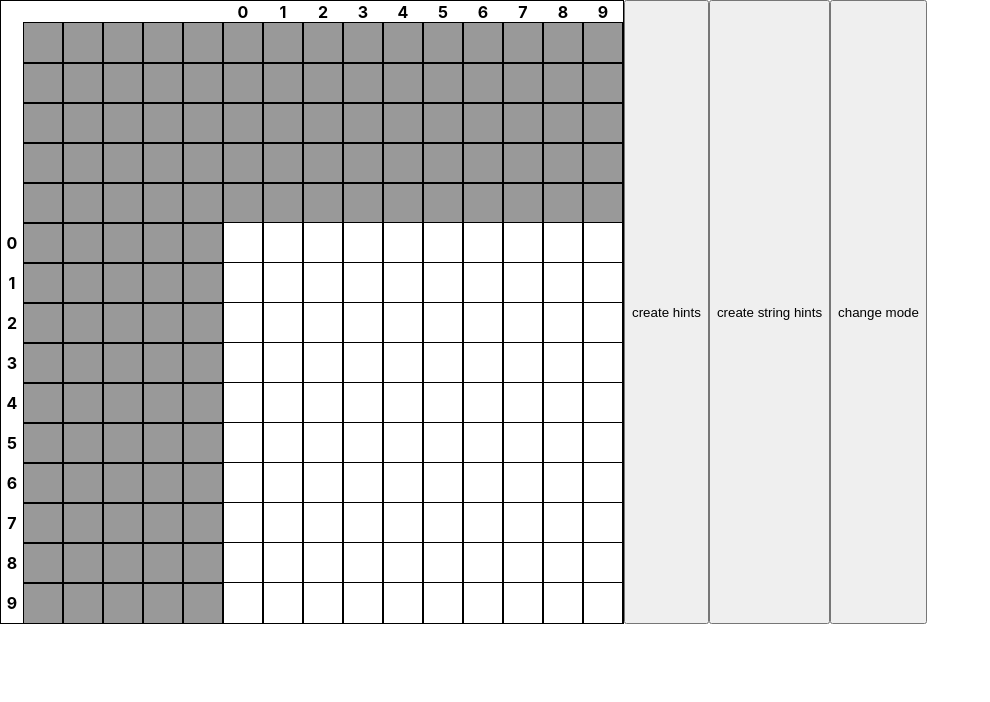
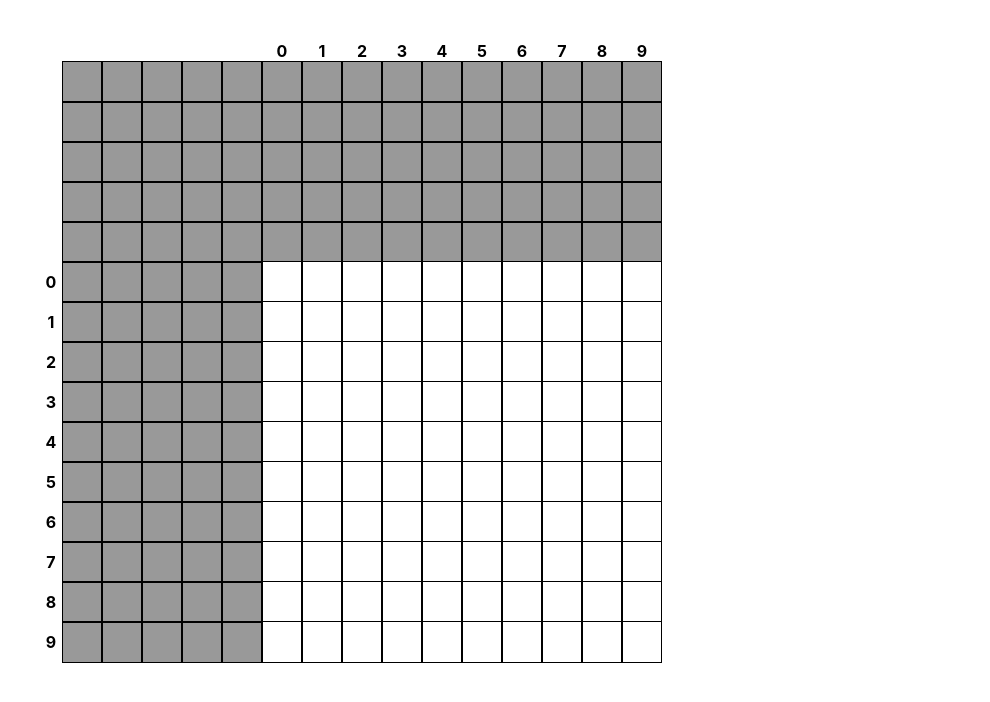
Before and after one commit to ordros/illust-logic, a React (Create React App) app: page /solve in a window 1280 px wide. Shown: the top 702 px of the page, without its empty margins (0-990 px from the left). Built offline with nearby package versions, Linux system fonts and the light colour scheme.

Commit message:
add create question page, solve question page.

```diff
--- a/src/App.js
+++ b/src/App.js
@@ -1,13 +1,11 @@
 import './App.css';
-import styled from 'styled-components';
-import Table from './components/Table';
-import { Provider, useDispatch } from 'react-redux';
+import { Provider } from 'react-redux';
 import { createStore } from 'redux'
 import pixelTableReducer from './reducers/pixelTableReducer';
 import PixelTable from './components/PixelTable';
-import PixelTablePage from './components/PixelTablePage';
 import { BrowserRouter, Route } from 'react-router-dom';
-// import { Route, Router } from 'react-router';
+import EditQuestionPage from './components/EditQuestionPage';
+import SolveQuestionPage from './components/SolveQuestionPage';
 
 function App() {
   const store = createStore(pixelTableReducer);
@@ -16,7 +14,8 @@ function App() {
     <div className="App">
       <Provider store={store}>
         <BrowserRouter>
-          <Route path="/" component={PixelTablePage} />
+          <Route path="/create" component={EditQuestionPage} />
+          <Route path="/solve" component={SolveQuestionPage} />
         </BrowserRouter>
       </Provider>
     </div>
--- /dev/null
+++ b/src/components/EditQuestionPage/index.jsx
@@ -0,0 +1,66 @@
+import { useEffect, useState } from "react";
+import { useDispatch, useSelector } from "react-redux";
+import styled from "styled-components";
+import createHintsFromBoard from "../../utils/createHintsFromBoard";
+import createStringFromHint from "../../utils/createStringFromHint";
+import PixelTable from "../PixelTable";
+
+
+const EditQuestionPage = () => {
+  const { size, table, hints } = useSelector((state) => state);
+  const dispatch = useDispatch();
+
+  const [questionUrl, setQuestionUrl] = useState('');
+
+  const setInitalData = () => {
+    const initSize = 10;
+    dispatch({ type: "INIT", payload: { size: { x: initSize, y: initSize }}});
+    dispatch({ type: 'SET_HINTS', payload: { xHints: Array.from({length: initSize}), yHints: Array.from({length: initSize}) } });
+    return;
+  }
+
+  const createStringHints = () => {
+    const xStringHint = createStringFromHint(hints.x);
+    const yStringHint = createStringFromHint(hints.y);
+    const hintString = `${size.x}/${size.y}/${xStringHint}/${yStringHint}`;
+
+    setQuestionUrl(`/solve?hint=${hintString}`);
+  };
+
+  const setTableSize = (size) => {
+    if (!isNaN(size)) {
+      const numSize = parseInt(size);
+      if (numSize > 0 && numSize <= 20) {
+        dispatch({ type: 'INIT', payload: { size: { x: numSize, y: numSize }}});
+        dispatch({ type: 'SET_HINTS', payload: { xHints: Array.from({length: numSize}), yHints: Array.from({length: numSize}) } });
+      }
+    }
+  };
+
+  const createHints = () => {
+    const { xHints, yHints } = createHintsFromBoard(table);
+    dispatch({ type: 'SET_HINTS', payload: { xHints, yHints } })
+  };
+
+  useEffect(() => {
+    if (!table) {
+      setInitalData();
+    }
+  });
+
+  useEffect(() => {
+    if (hints && hints.x && hints.y) {
+      createStringHints();
+    }
+  }, [hints]);
+
+  return (
+    <>
+      <PixelTable size={size} table={table} hints={hints} onClickPixel={createHints}/>
+      table size(max size is 20): <input type="text" onChange={(e) => setTableSize(e.target.value)} max={30}/>
+      Let's solve: <a href={questionUrl}>{questionUrl && 'here'}</a>
+    </>
+  );
+};
+
+export default EditQuestionPage;
--- a/src/components/PixelTable/index.jsx
+++ b/src/components/PixelTable/index.jsx
@@ -1,10 +1,38 @@
-import React from 'react';
-import { useSelector } from 'react-redux';
-import Table from '../Table';
+import { useEffect } from "react";
+import { useDispatch, useSelector } from "react-redux";
+import { useLocation } from "react-router-dom";
+import styled from "styled-components";
+import createHintsFromBoard from "../../utils/createHintsFromBoard";
+import createStringFromHint from "../../utils/createStringFromHint";
+import getHintsFromString from "../../utils/getHintsFromString";
+import Table from "../Table";
 
-const PixelTable = (({ size }) => {
-  const { x: xHints, y: yHints } = useSelector((state) => state.hints);
-  return <Table size={size} xHints={xHints} yHints={yHints} />
-});
+const Wrapper = styled.div`
+  display: flex;
+  padding: 40px;
+`;
+
+const PixelTable = ({ size, table, hints, onClickPixel }) => {
+  // const changeMode = () => {
+  //   switch (mode) {
+  //     case 'fill':
+  //       dispatch({ type: 'SET_MODE', payload: { mode: 'click' }});
+  //       return;
+  //     case 'click':
+  //       dispatch({ type: 'SET_MODE', payload: { mode: 'fill' }});
+  //       return;
+  //   }
+  // }
+
+  return (
+    <Wrapper>
+      {table && hints && (
+        <>
+          <Table size={size.x} table={table} xHints={hints.x} yHints={hints.y} onClickPixel={onClickPixel}/>
+        </>
+      )}
+    </Wrapper>
+  );
+};
 
 export default PixelTable;
--- a/src/components/PixelTablePage/index.jsx
+++ /dev/null
@@ -1,85 +0,0 @@
-import { useEffect } from "react";
-import { useDispatch, useSelector } from "react-redux";
-import { useLocation } from "react-router-dom";
-import styled from "styled-components";
-import createHintsFromBoard from "../../utils/createHintsFromBoard";
-import createStringFromHint from "../../utils/createStringFromHint";
-import getHintsFromString from "../../utils/getHintsFromString";
-import Table from "../Table";
-
-const Wrapper = styled.div`
-  display: flex;
-`;
-
-const PixelTablePage = () => {
-  const { size, table, hints, mode } = useSelector((state) => state);
-  const dispatch = useDispatch();
-
-  const location = useLocation();
-
-  const createStringHints = () => {
-    const xStringHint = createStringFromHint(hints.x);
-    const yStringHint = createStringFromHint(hints.y);
-    const hintString = `${size.x}/${size.y}/${xStringHint}/${yStringHint}`;
-    console.log(hintString);
-  };
-
-  const TestButton = styled.button`
-
-  `;
-
-  const setInitalData = () => {
-    const initSize = 10;
-    if (!location.search) {
-      dispatch({ type: "INIT", payload: { size: { x: initSize, y: initSize }}});
-      dispatch({ type: 'SET_HINTS', payload: { xHints: Array.from({length: initSize}), yHints: Array.from({length: initSize}) } });
-      return;
-    }
-    const hint = location.search.replace('?hint=', '');
-    const {
-      sizeX,
-      sizeY,
-      hintsX,
-      hintsY,
-    } = getHintsFromString(hint);
-
-    dispatch({ type: "INIT", payload: { size: { x: sizeX, y: sizeY }}});
-    dispatch({ type: 'SET_HINTS', payload: { xHints: hintsX, yHints: hintsY } });
-  }
-
-  const createHints = () => {
-    const { xHints, yHints } = createHintsFromBoard(table);
-    dispatch({ type: 'SET_HINTS', payload: { xHints, yHints } })
-  };
-
-  const changeMode = () => {
-    switch (mode) {
-      case 'fill':
-        dispatch({ type: 'SET_MODE', payload: { mode: 'click' }});
-        return;
-      case 'click':
-        dispatch({ type: 'SET_MODE', payload: { mode: 'fill' }});
-        return;
-    }
-  }
-  useEffect(() => {
-    if (!table) {
-      setInitalData();
-    }
-  });
-
-  return (
-    <Wrapper>
-      {table && hints && (
-        <>
-          <Table size={size.x} xHints={hints.x} yHints={hints.y} />
-          <button onClick={createHints}>create hints</button>
-          <button onClick={createStringHints}>create string hints</button>
-          <button onClick={changeMode}>change mode</button>
-        </>
-      )}
-    </Wrapper>
-  );
-};
-
-export default PixelTablePage;
--- /dev/null
+++ b/src/components/SolveQuestionPage/index.jsx
@@ -0,0 +1,72 @@
+import { useEffect, useState } from "react";
+import { useDispatch, useSelector } from "react-redux";
+import { useLocation } from "react-router";
+import styled from "styled-components";
+import createHintsFromBoard from "../../utils/createHintsFromBoard";
+import createStringFromHint from "../../utils/createStringFromHint";
+import getHintsFromString from "../../utils/getHintsFromString";
+import PixelTable from "../PixelTable";
+
+
+const SolveQuestionPage = () => {
+  const { size, table, hints } = useSelector((state) => state);
+  const dispatch = useDispatch();
+  const location = useLocation();
+
+  const [solved, setSolved] = useState(false);
+
+  const setInitalData = () => {
+    const initSize = 10;
+    if (!location.search) {
+      dispatch({ type: "INIT", payload: { size: { x: initSize, y: initSize }}});
+      dispatch({ type: 'SET_HINTS', payload: { xHints: Array.from({length: initSize}), yHints: Array.from({length: initSize}) } });
+      return;
+    }
+    const hint = location.search.replace('?hint=', '');
+    const {
+      sizeX,
+      sizeY,
+      hintsX,
+      hintsY,
+    } = getHintsFromString(hint);
+
+    dispatch({ type: "INIT", payload: { size: { x: sizeX, y: sizeY }}});
+    dispatch({ type: 'SET_HINTS', payload: { xHints: hintsX, yHints: hintsY } });
+  }
+
+  const deepEqual = (arr1, arr2) => {
+    for (let i = 0; i < arr1.length; i++) {
+      for (let j = 0; j < arr1[0].length; j++) {
+        if (arr1[i][j] != arr2[i][j]) {
+          return false;
+        }
+      }
+    }
+    return true;
+  };
+
+  const checkSolved = () => {
+    const current = createHintsFromBoard(table);
+
+    if(deepEqual(current.xHints, hints.x) && deepEqual(current.yHints, hints.y)) {
+      setSolved(true);
+    } else {
+      setSolved(false);
+    }
+  }
+
+  useEffect(() => {
+    if (!table) {
+      setInitalData();
+    }
+  });
+
+  return (
+    <>
+      <PixelTable size={size} table={table} hints={hints} onClickPixel={checkSolved}/>
+      {solved && 'Solved!'}
+    </>
+  );
+};
+
+export default SolveQuestionPage;
--- a/src/components/Table/index.jsx
+++ b/src/components/Table/index.jsx
@@ -1,6 +1,7 @@
 import React, { useEffect, useState } from 'react';
 import { useDispatch, useSelector } from 'react-redux';
 import styled, { css } from 'styled-components';
+import createHintsFromBoard from '../../utils/createHintsFromBoard';
 import Pixel from '../Pixel';
 
 const Cell = styled.div`
@@ -18,7 +19,7 @@ const StyledTable = styled.table`
   width: 50px;
   height: 50px;
 
-  border: 1px solid black;
+  // border: 1px solid black;
   border-spacing: 0;
   border-collapse: collapse;
   td {
@@ -47,8 +48,7 @@ const Spacer = styled.div`
   height: 20px;
 `;
 
-const Table = ({size, xHints, yHints}) => {
-  const { table, mode } = useSelector((state) => state);
+const Table = ({size, table, xHints, yHints, onClickPixel}) => {
   const getIndexArray = (s) => s ? Array.from({length: s}, (_, index) => index) : [];
   const array = getIndexArray(size);
 
@@ -56,7 +56,6 @@ const Table = ({size, xHints, yHints}) => {
   const yHintMaxLength = yHints && yHints.reduce((a,b) => Math.max(a.length || a, b.length || b));
   const maxHintsLength = Math.max(xHintMaxLength, yHintMaxLength);
 
-  const getFrame = (number) => { return <Cell><FrameBorder>{number}</FrameBorder></Cell> };
   return (
     <StyledTable cellSpacing='0'>
       <thead>
@@ -72,8 +71,8 @@ const Table = ({size, xHints, yHints}) => {
             return (
               <tr key={yHintX}>
                 <Index as="td" />
-                {getIndexArray(xHintMaxLength).map((v) => <td key={v}>{getFrame()}</td>)}
-                {getIndexArray(size).map((yHinty) => <td key={yHinty}>{getFrame(yHints[yHinty][yHintX] || '')}</td>)}
+                {getIndexArray(xHintMaxLength).map((v) => <td key={v}>{<Cell><FrameBorder/></Cell> }</td>)}
+                {getIndexArray(size).map((yHinty) => <td key={yHinty}><Cell><FrameBorder>{yHints[yHinty][yHintX] || ''}</FrameBorder></Cell></td>)}
               </tr>
             );
           })
@@ -86,7 +85,7 @@ const Table = ({size, xHints, yHints}) => {
                 getIndexArray(xHintMaxLength).map((xHintx) => {
                   return (
                     <td key={xHintx}>
-                      {getFrame(xHints[x][xHintx] || '')}
+                      <Cell><FrameBorder>{xHints[x][xHintx] || ''}</FrameBorder></Cell>
                     </td>
                   );
                 })
@@ -95,7 +94,7 @@ const Table = ({size, xHints, yHints}) => {
                 return (
                   <td key={y}>
                     <Cell>
-                      <Pixel x={x} y={y} status={table && table[x][y]} mode={mode}/>
+                      <Pixel x={x} y={y} status={table && table[x][y]} onClickPixel={onClickPixel}/>
                     </Cell>
                   </td>
                 );
--- a/src/utils/createHIntsFromBoard.js
+++ b/src/utils/createHIntsFromBoard.js
@@ -13,7 +13,8 @@ const createHintFromLine = (line) => {
       }
     }
   });
-  return hints;
+  line.pop();
+  return hints.concat(Array.from({length: (line.length/2) - hints.length}));
 };
 
 const createHintsFromBoard = (table) => {
```
Also changed, not shown: src/components/Pixel/index.jsx (+17 -14 lines).
